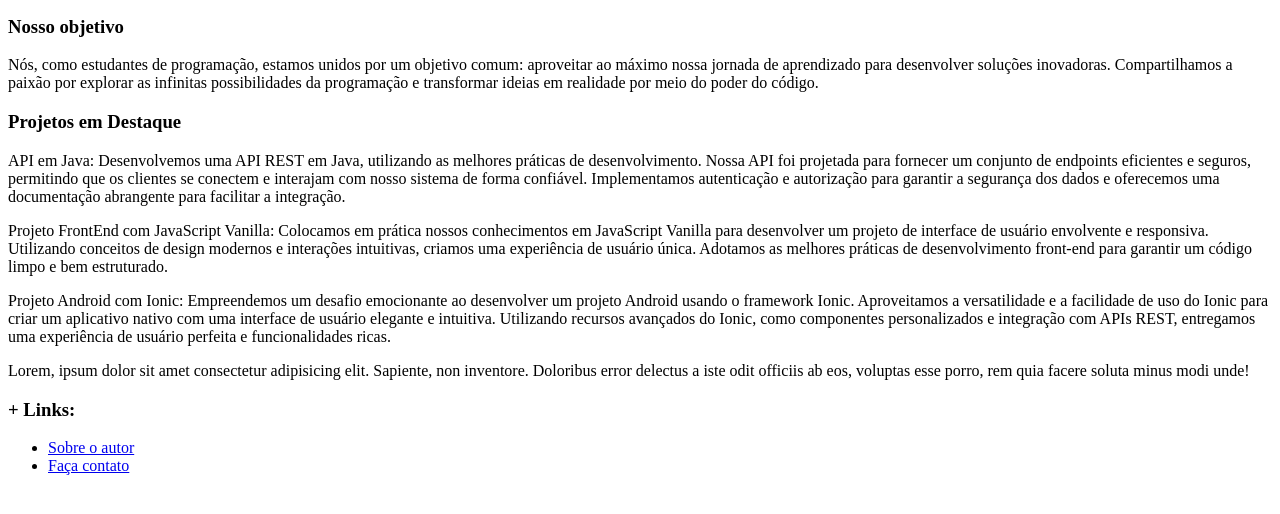
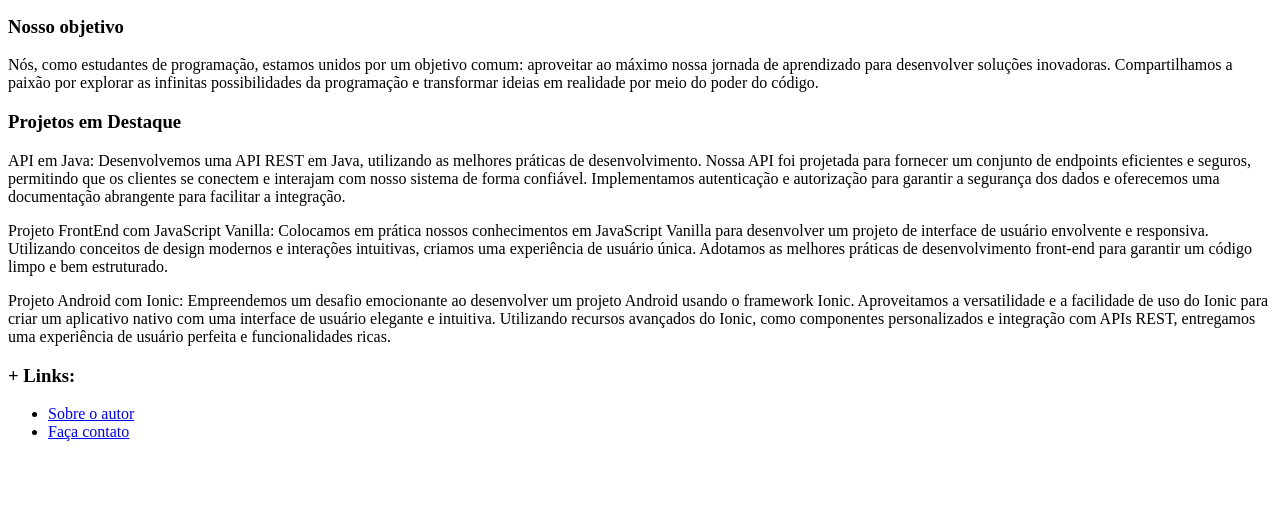
Before and after one commit to JonathanPinehiro19/projeto-integrador-main, a website: page pages/about/index.html in a window 1280 px wide. Shown: the part 80-594 px from the top of the page. Drawn offline with Linux system fonts and the light colour scheme.

Commit message:
Finalizado

```diff
--- a/pages/about/index.html
+++ b/pages/about/index.html
@@ -50,11 +50,6 @@
     integração com APIs REST, entregamos uma experiência de usuário perfeita e
     funcionalidades ricas.</p>
   </p>
-  <p>
-    Lorem, ipsum dolor sit amet consectetur adipisicing elit. Sapiente, non
-    inventore. Doloribus error delectus a iste odit officiis ab eos, voluptas
-    esse porro, rem quia facere soluta minus modi unde!
-  </p>
 
   <!-- <h3>Clientes e Parceiros</h3>
   <p>
```
